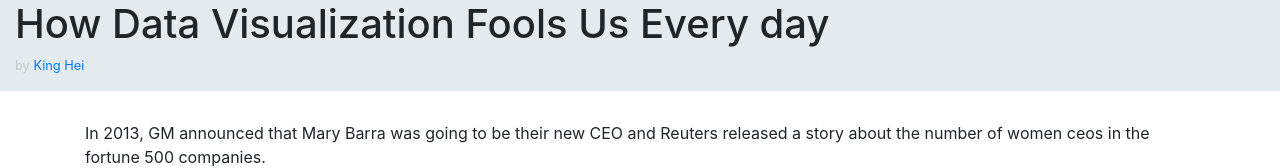
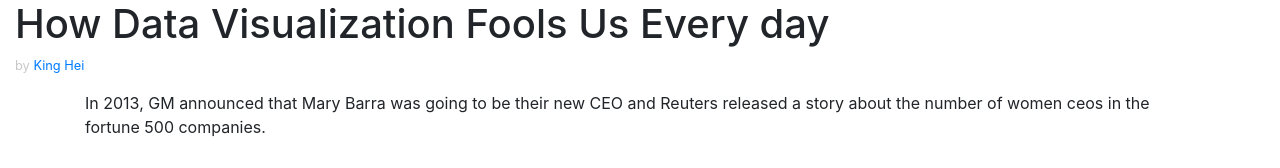
Before and after one commit to kingheiwong/homework1, a plain HTML site: page index.html in a window 1280 px wide. Shown: the top 168 px of the page. Drawn offline with nearby package versions, Linux system fonts and the light colour scheme.

Commit message:
Update index.html

```diff
--- a/index.html
+++ b/index.html
@@ -29,7 +29,7 @@ img{
 
   </head>
 <body>
-    <div class="container-fluid colored-header">
+    <div class="container-fluid header">
         <div class="row">
           <div class="col-sm-12">
 <h1> How Data Visualization Fools Us Every day </h1>
```
